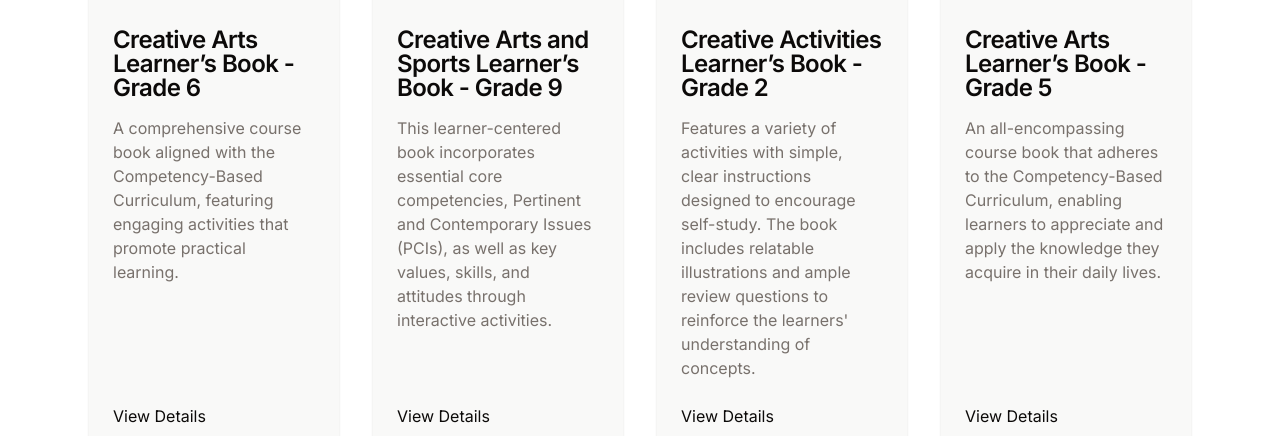
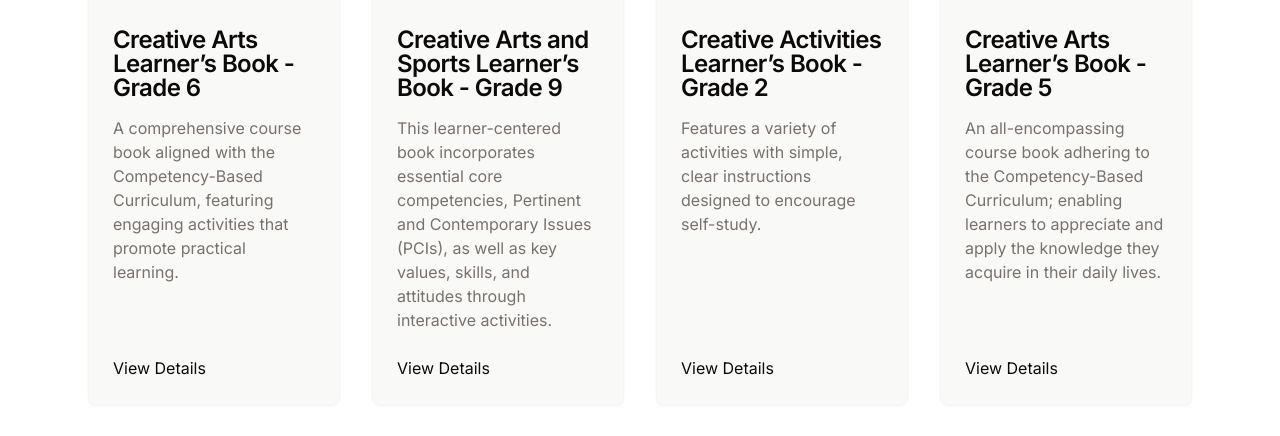
Before and after one commit to The-Strucker-Coporation/shad-test, a Next.js app: page / in a window 1280 px wide. Shown: the part 1179-1615 px from the top of the page. Built offline with nearby package versions, Linux system fonts and the light colour scheme; grey boxes are pictures that could not be loaded.

Commit message:
refactor: edited the descriptions of the learner's books.

```diff
--- a/components/layout/sections/catalog.tsx
+++ b/components/layout/sections/catalog.tsx
@@ -20,13 +20,13 @@ export const Catalog = () => {
     {
       imageUrl: "https://images.unsplash.com/photo-1527980965255-d3b416303d12?q=80&w=1760&auto=format&fit=crop&ixlib=rb-4.0.3&ixid=M3wxMjA3fDB8MHxwaG90by1wYWdlfHx8fGVufDB8fHx8fA%3D%3D",
       title: "Creative Activities Learner’s Book - Grade 2",
-      description: "Features a variety of activities with simple, clear instructions designed to encourage self-study. The book includes relatable illustrations and ample review questions to reinforce the learners' understanding of concepts.",
+      description: "Features a variety of activities with simple, clear instructions designed to encourage self-study.",
       link: "/books/learners/creative-activities/grade-2",
     },
     {
       imageUrl: "https://images.unsplash.com/photo-1616805765352-beedbad46b2a?q=80&w=1887&auto=format&fit=crop&ixlib=rb-4.0.3&ixid=M3wxMjA3fDB8MHxwaG90by1wYWdlfHx8fGVufDB8fHx8fA%3D%3D",
       title: "Creative Arts Learner’s Book - Grade 5",
-      description: "An all-encompassing course book that adheres to the Competency-Based Curriculum, enabling learners to appreciate and apply the knowledge they acquire in their daily lives.",
+      description: "An all-encompassing course book adhering to the Competency-Based Curriculum; enabling learners to appreciate and apply the knowledge they acquire in their daily lives.",
       link: "/books/learners/creative-arts/grade-5",
     },
     // Workbooks
```
